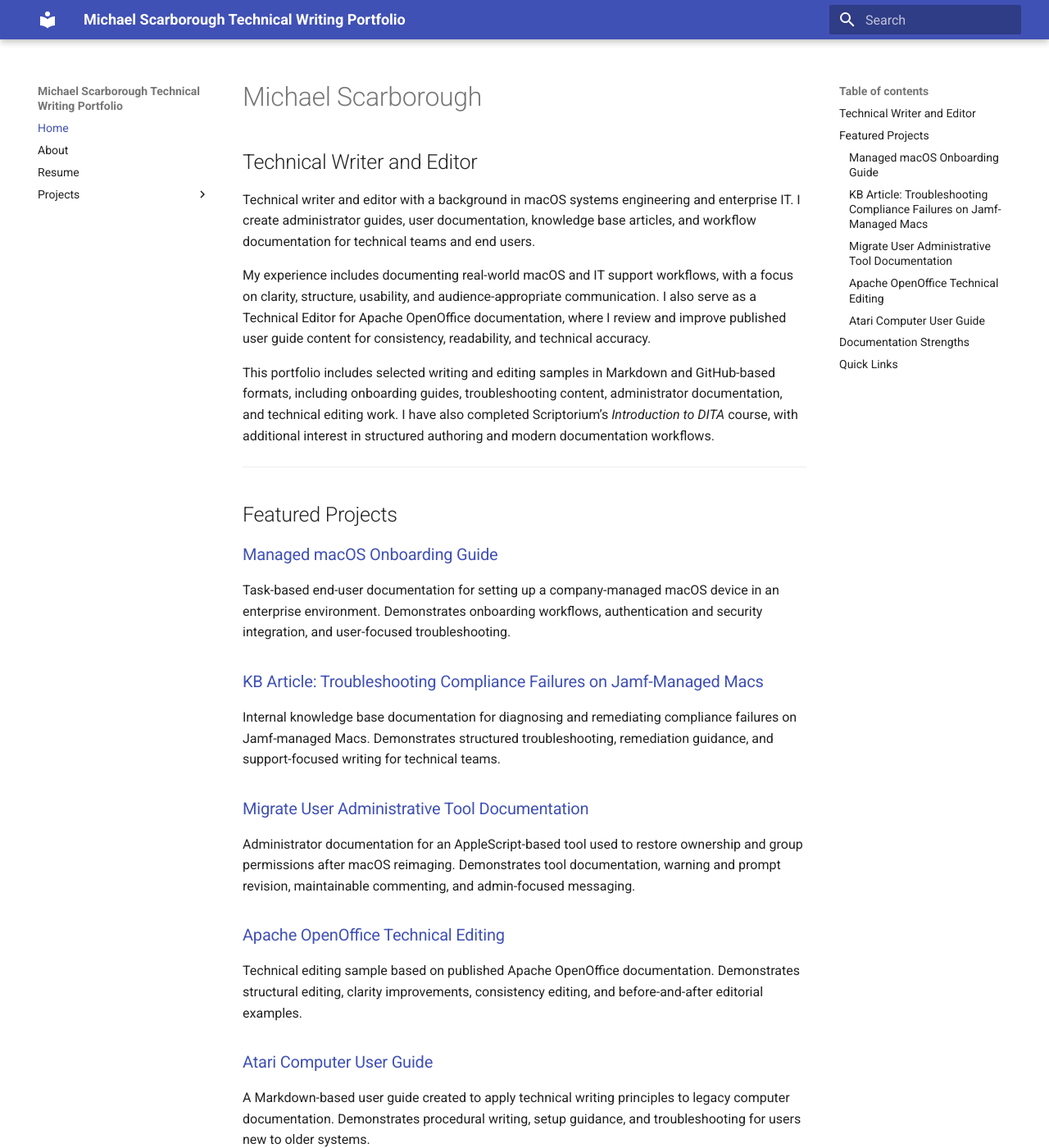
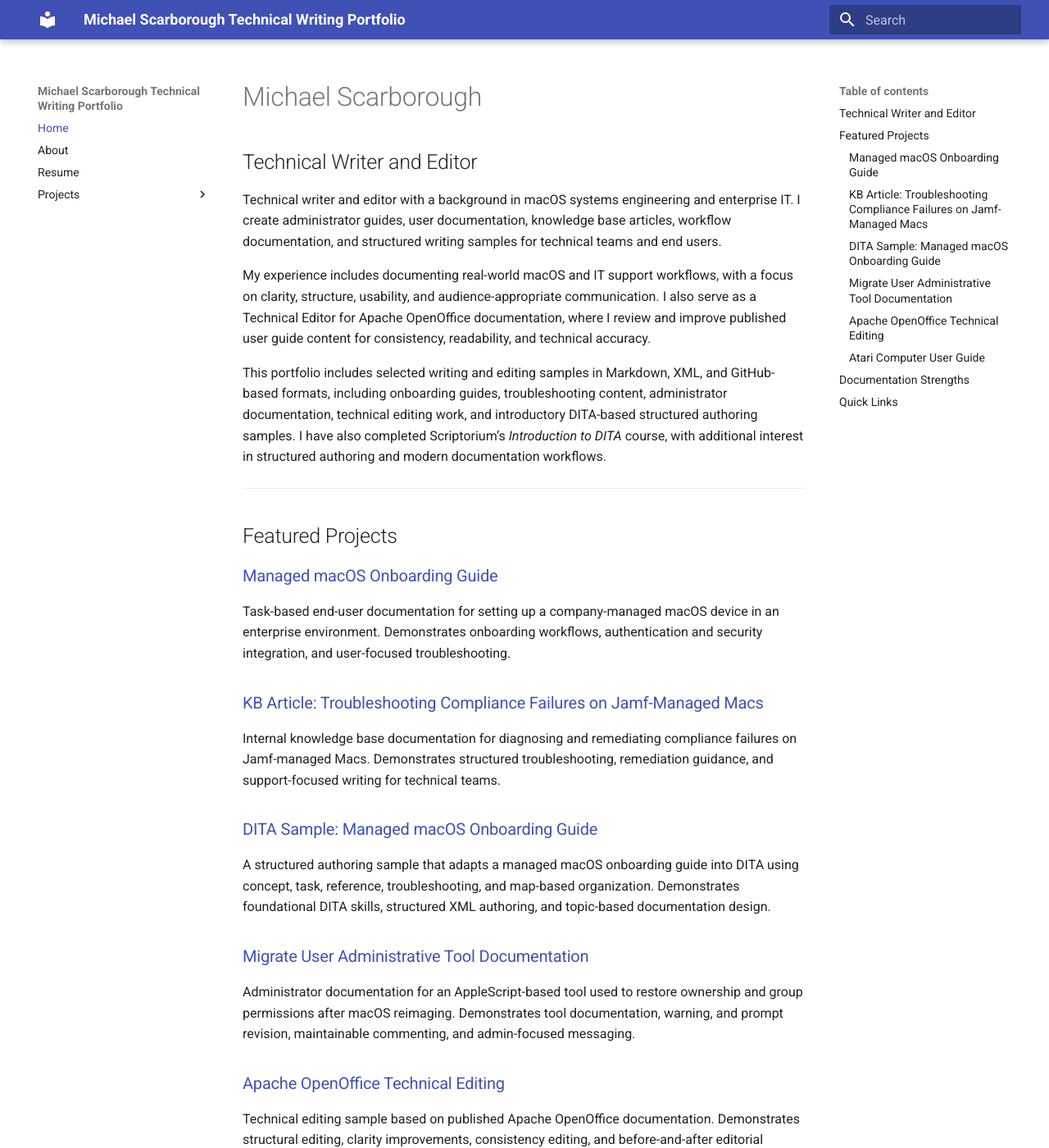
Before and after one commit to MackMike/technical-writing-portfolio-site, an MkDocs documentation site: the page built from docs/index.md, in a window 1280 px wide and 1400 px high. Shown: the whole window at 82% size. Built offline with MkDocs 1.6.1 and Material for MkDocs 9.7.7, drawn with Linux system fonts in a browser that asks for light colours; some of the changed text lies outside the part shown.

Commit message:
Update index.md

```diff
--- a/docs/index.md
+++ b/docs/index.md
@@ -2,11 +2,11 @@
 
 ## Technical Writer and Editor
 
-Technical writer and editor with a background in macOS systems engineering and enterprise IT. I create administrator guides, user documentation, knowledge base articles, and workflow documentation for technical teams and end users.
+Technical writer and editor with a background in macOS systems engineering and enterprise IT. I create administrator guides, user documentation, knowledge base articles, workflow documentation, and structured writing samples for technical teams and end users.
 
 My experience includes documenting real-world macOS and IT support workflows, with a focus on clarity, structure, usability, and audience-appropriate communication. I also serve as a Technical Editor for Apache OpenOffice documentation, where I review and improve published user guide content for consistency, readability, and technical accuracy.
 
-This portfolio includes selected writing and editing samples in Markdown and GitHub-based formats, including onboarding guides, troubleshooting content, administrator documentation, and technical editing work. I have also completed Scriptorium’s *Introduction to DITA* course, with additional interest in structured authoring and modern documentation workflows.
+This portfolio includes selected writing and editing samples in Markdown, XML, and GitHub-based formats, including onboarding guides, troubleshooting content, administrator documentation, technical editing work, and introductory DITA-based structured authoring samples. I have also completed Scriptorium’s *Introduction to DITA* course, with additional interest in structured authoring and modern documentation workflows.
 
 ---
 
@@ -18,13 +18,16 @@
 ### [KB Article: Troubleshooting Compliance Failures on Jamf-Managed Macs](projects/jamf-managed-mac-compliance-troubleshooting.md)
 Internal knowledge base documentation for diagnosing and remediating compliance failures on Jamf-managed Macs. Demonstrates structured troubleshooting, remediation guidance, and support-focused writing for technical teams.
 
+### [DITA Sample: Managed macOS Onboarding Guide](projects/dita-managed-mac-onboarding.md)
+A structured authoring sample that adapts a managed macOS onboarding guide into DITA using concept, task, reference, troubleshooting, and map-based organization. Demonstrates foundational DITA skills, structured XML authoring, and topic-based documentation design.
+
 ### [Migrate User Administrative Tool Documentation](projects/migration-tool-project.md)
-Administrator documentation for an AppleScript-based tool used to restore ownership and group permissions after macOS reimaging. Demonstrates tool documentation, warning and prompt revision, maintainable commenting, and admin-focused messaging.
+Administrator documentation for an AppleScript-based tool used to restore ownership and group permissions after macOS reimaging. Demonstrates tool documentation, warning, and prompt revision, maintainable commenting, and admin-focused messaging.
 
-### [Apache OpenOffice Technical Editing](projects/openoffice-technical-editing.md)
+### [Apache OpenOffice Technical Editing](projects/openoffice-technical-editing-project.md)
 Technical editing sample based on published Apache OpenOffice documentation. Demonstrates structural editing, clarity improvements, consistency editing, and before-and-after editorial examples.
 
-### [Atari Computer User Guide](projects/atari-user-guide.md)
+### [Atari Computer User Guide](projects/atari-user-guide-project.md)
 A Markdown-based user guide created to apply technical writing principles to legacy computer documentation. Demonstrates procedural writing, setup guidance, and troubleshooting for users new to older systems.
 
 ---
@@ -37,8 +40,9 @@
 - User guides
 - Knowledge base and troubleshooting content
 - Process and workflow documentation
-- Markdown and GitHub-based documentation
+- Markdown, XML, and GitHub-based documentation
 - Structured authoring and DITA fundamentals
+- Topic-based writing
 - macOS and enterprise IT documentation
 
 ---
```
